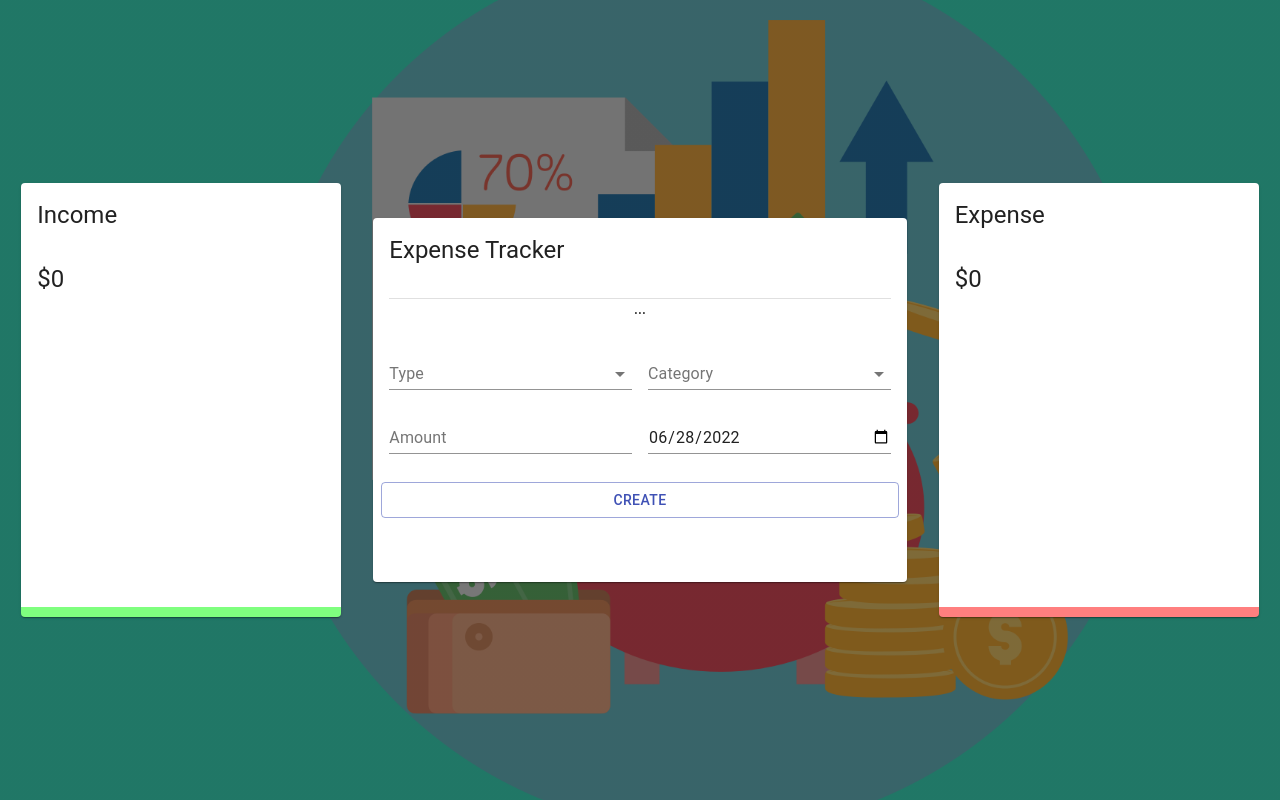
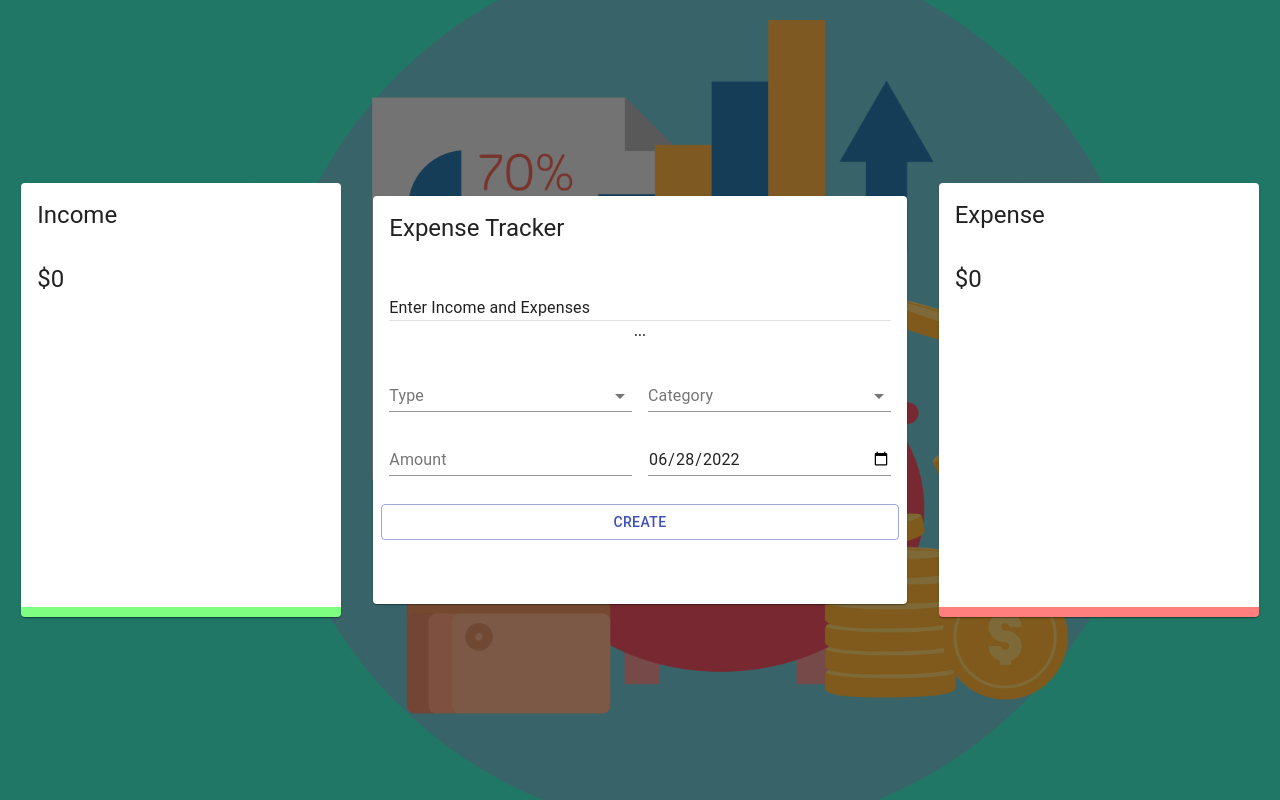
Before and after one commit to ThomasAurelius/react-expense-tracker, a React (Create React App) app: page / in a window 1280 px wide. Built offline with nearby package versions, Linux system fonts and the light colour scheme.

Commit message:
add instructions

```diff
--- a/src/components/Main/Main.jsx
+++ b/src/components/Main/Main.jsx
@@ -11,7 +11,10 @@ const Main = () => {
     <Card className={classes.root}>
       <CardHeader title="Expense Tracker" subheader="" />
       <CardContent>
-
+         <Typography align='center' variant='h5'></Typography>
+         <Typography variant='subtitle1' style={{lineHeight: '1.5em', marginTop: '20px' }}>
+            Enter Income and Expenses
+         </Typography>
          <Divider />
             <Form />
       </CardContent>
```
